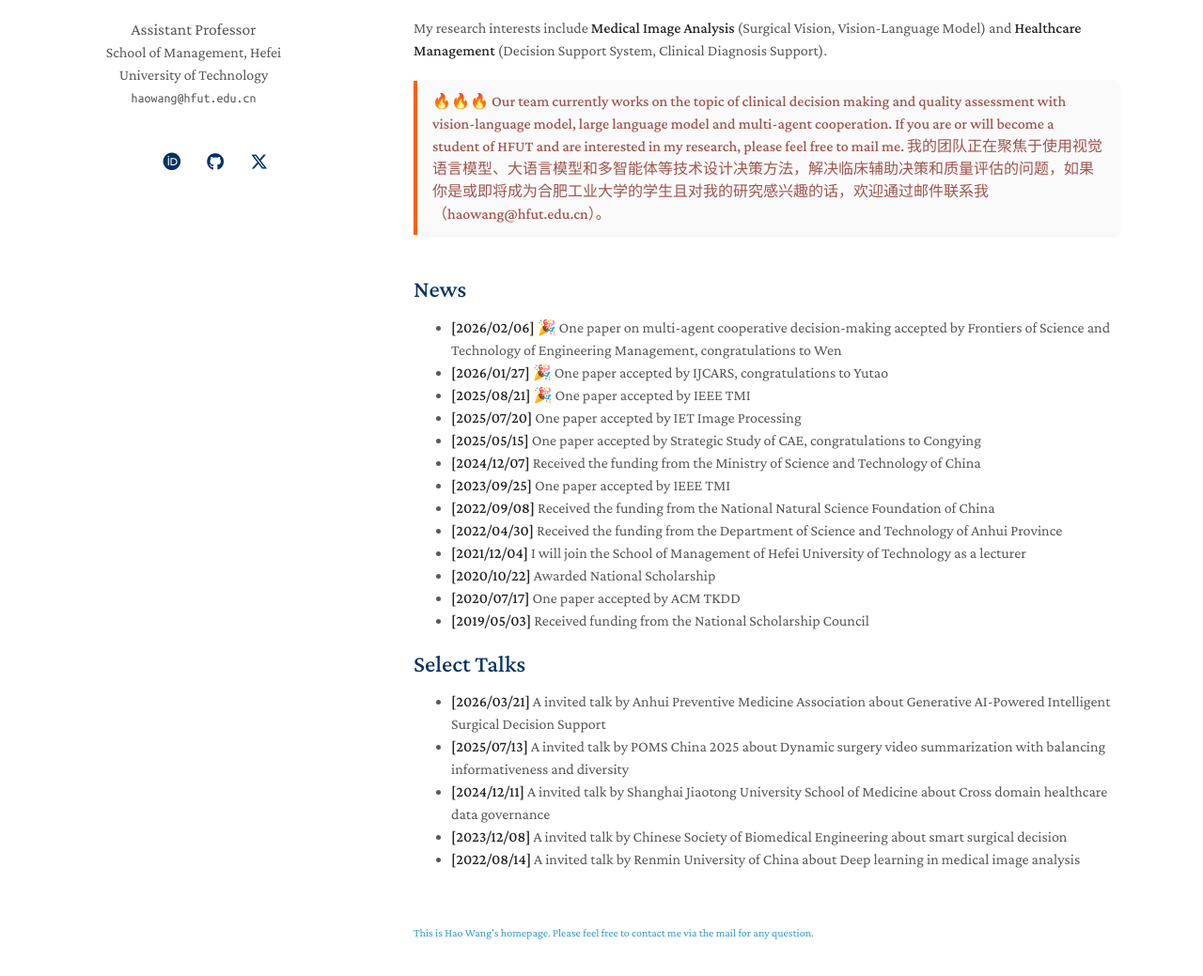
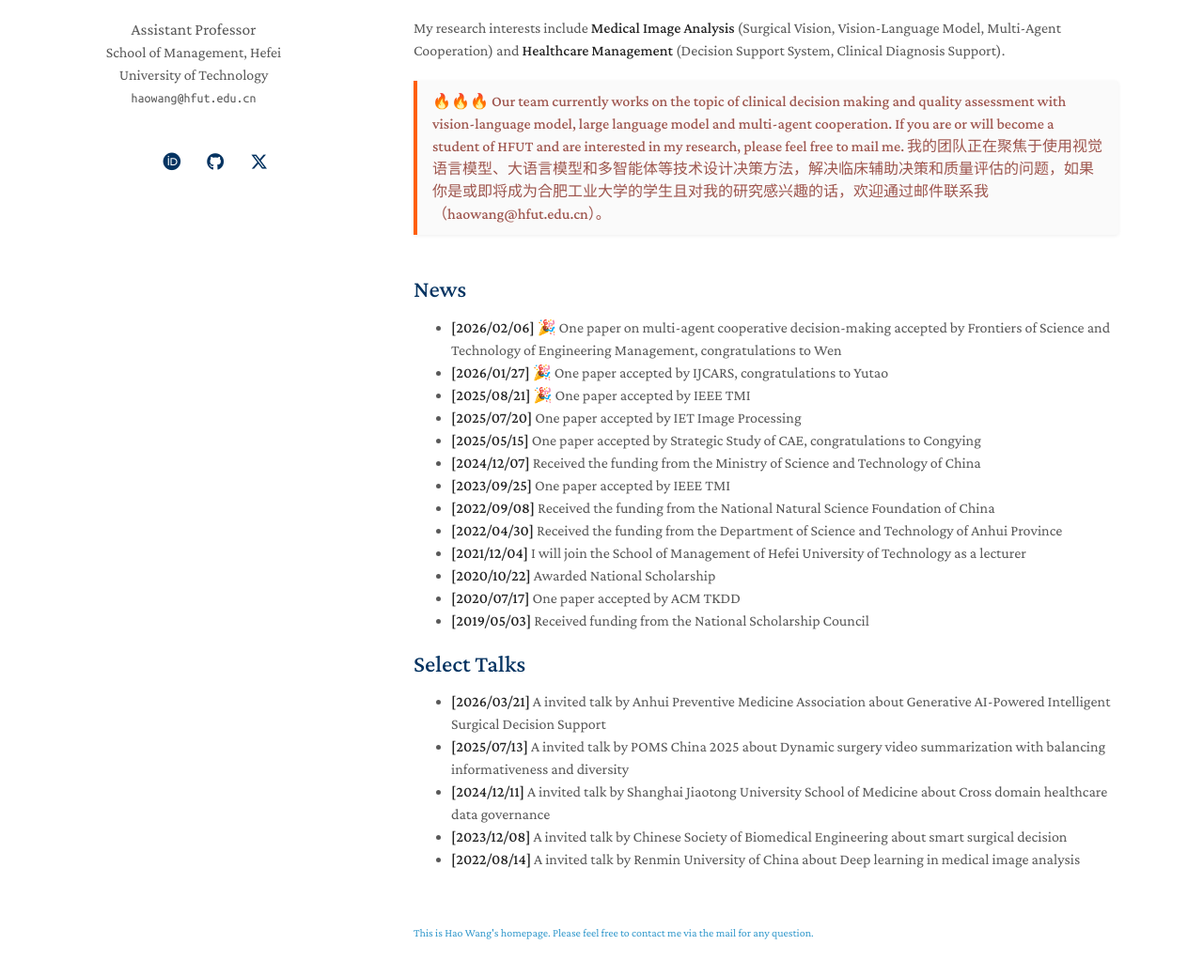
Before and after one commit to Waynehfut/waynehfut.github.io, a Jekyll site: the page built from index.md, in a window 1280 px wide and 1340 px high. Shown: the part 266-1305 px from the top of the window at 94% size. Built offline with Jekyll 4.4.1, drawn with Linux system fonts in a browser that asks for light colours; a style sheet for code colours, icons or effects is not loaded.

Commit message:
add info

```diff
--- a/index.md
+++ b/index.md
@@ -9,7 +9,7 @@ permalink: /
 
 I am a lecturer(assistant professor) from School of Management, Hefei University of Technology. Previously, I received my Ph.D. in Management Science and Engineering from the Hefei University of Technology under the supervision of Prof. Shanlin Yang in 2021. I worked as a visiting scholar (2019-2020) at the University of Pittsburgh under the supervision of Prof. Youtao Zhang and received my B.S. in Software Engineering from the Hefei University of Technology in 2016.
 
-My research interests include **Medical Image Analysis** (Surgical Vision, Vision-Language Model) and **Healthcare Management** (Decision Support System, Clinical Diagnosis Support).
+My research interests include **Medical Image Analysis** (Surgical Vision, Vision-Language Model, Multi-Agent Cooperation) and **Healthcare Management** (Decision Support System, Clinical Diagnosis Support).
 
 
 <div class="announcement-box">
```
Also changed, not shown: _includes/services.md (+1 -0 lines).
